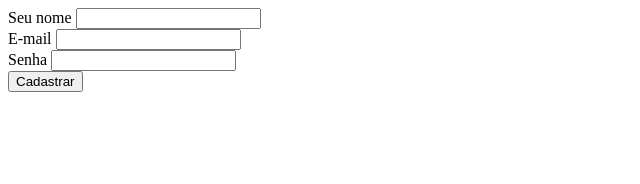
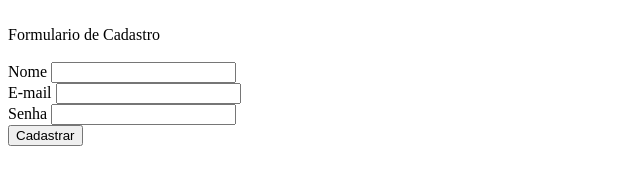
Before and after one commit to anaberti/Ebac_FrontEnd, a plain HTML site: page html/formulario_cadastro.html in a window 1280 px wide. Shown: the whole page, without its empty margins (0-640 px from the left). Drawn offline with Linux system fonts and the light colour scheme.

Commit message:
Ajuste título e espaços

```diff
--- a/html/formulario_cadastro.html
+++ b/html/formulario_cadastro.html
@@ -4,18 +4,22 @@
         <meta charset="UTF-8">
         <meta name="viewport" content="width=device-width, initial-scale=1.0">
         <title>Formulário de Cadastro</title>
+        </br>
+        Formulario de Cadastro
+        </br>
     </head>
     <body>
+        </br>
         <form>
-            <label for="name">Seu nome</label>
+            <label for="name"> Nome  </label>
             <input id="name" type="text"/>
             </br>
-            <label for="email">E-mail</label>
+            <label for="email">E-mail </label>
             <input id="email" type="email"/>
             </br>
-            <label for="password">Senha</label>
+            <label for="password">Senha    </label>
             <input id="password" type="password"/>
         </form>
-        <button type="submit">Cadastrar</button>
+        <button type="submit"> Cadastrar </button>
     </body>
 </html>
```
